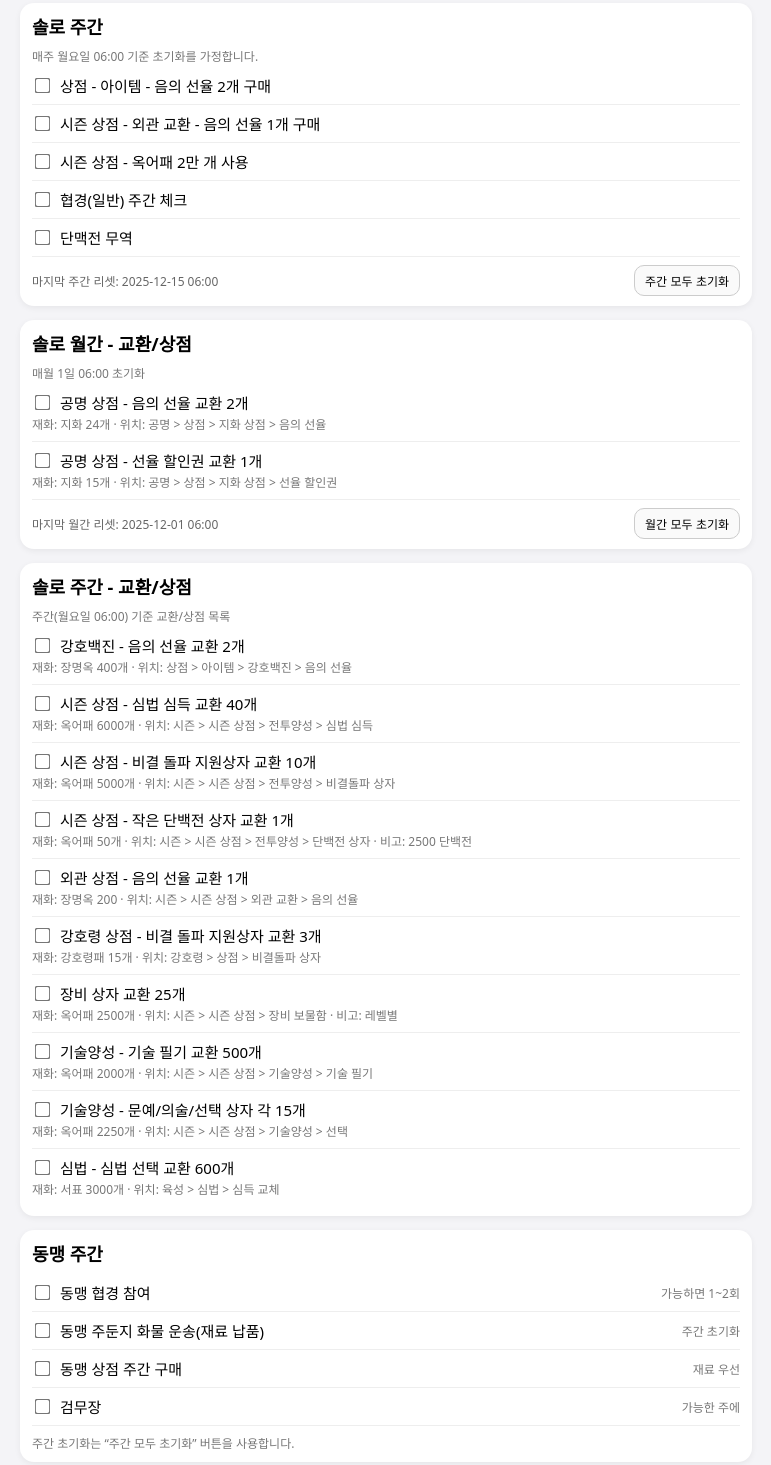
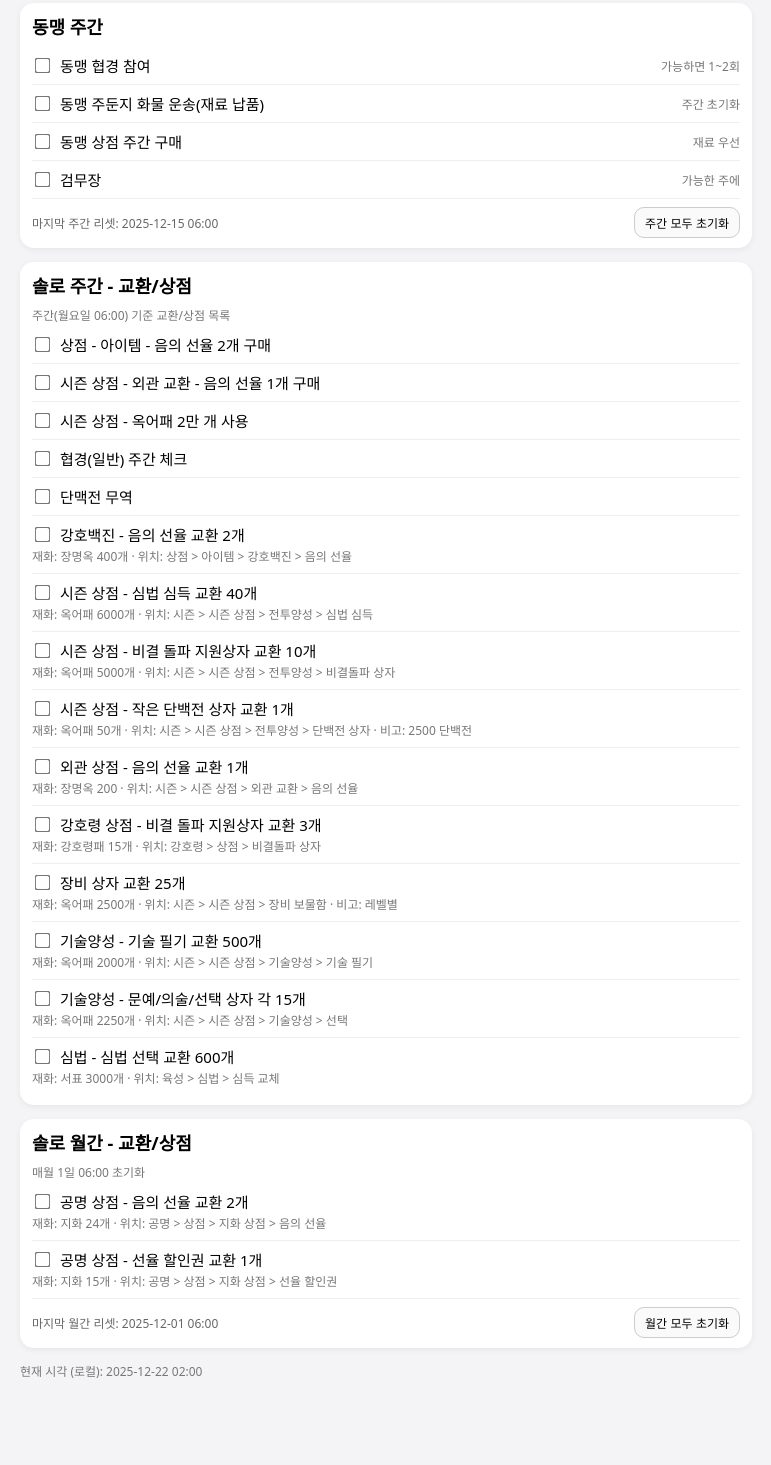
Before and after one commit to Leticia-9/WWM_Check_list, a plain HTML site: page index.html in a window 1280 px wide. Shown: the part 940-2405 px from the top of the page, without its empty margins (254-1025 px from the left). After the commit the page ends 2360 px from the top, so only its background shows below. Drawn offline with Linux system fonts and the light colour scheme.

Commit message:
위치 순서 수정

```diff
--- a/index.html
+++ b/index.html
@@ -177,7 +177,7 @@
     </div>
   </div>
 
-  <!-- 솔로 일일 -->
+  <!-- 1) 솔로 일일 -->
   <div class="card" data-card="solo-daily">
     <h2>
       <span>솔로 일일</span>
@@ -285,7 +285,7 @@
     </div>
   </div>
 
-  <!-- 동맹 일일 -->
+  <!-- 2) 동맹 일일 -->
   <div class="card" data-card="guild-daily">
     <h2><span>동맹 일일</span></h2>
     <div class="card-note">동맹 루틴용 카드입니다.</div>
@@ -300,14 +300,58 @@
 
     <div class="section-footer">
       <span class="muted">동맹 일일은 “솔로 일일 초기화”에 함께 초기화됩니다.</span>
+      <span></span>
     </div>
   </div>
 
-  <!-- 솔로 주간 -->
-  <div class="card" data-card="solo-weekly">
-    <h2><span>솔로 주간</span></h2>
-    <div class="card-note">매주 월요일 06:00 기준 초기화를 가정합니다.</div>
+  <!-- 3) 동맹 주간 -->
+  <div class="card" data-card="guild-weekly">
+    <h2><span>동맹 주간</span></h2>
 
+    <div class="task-row" data-freq="weekly" data-scope="guild" data-kind="check" data-search="협경 동맹 협경">
+      <label class="task-label">
+        <input type="checkbox" data-task-id="weekly-guild-hyeopgyeong">
+        동맹 협경 참여
+      </label>
+      <small>가능하면 1~2회</small>
+    </div>
+
+    <div class="task-row" data-freq="weekly" data-scope="guild" data-kind="check" data-search="화물 운송 주둔지">
+      <label class="task-label">
+        <input type="checkbox" data-task-id="weekly-guild-cargo">
+        동맹 주둔지 화물 운송(재료 납품)
+      </label>
+      <small>주간 초기화</small>
+    </div>
+
+    <div class="task-row" data-freq="weekly" data-scope="guild" data-kind="check" data-search="동맹 상점 주간 구매">
+      <label class="task-label">
+        <input type="checkbox" data-task-id="weekly-guild-shop">
+        동맹 상점 주간 구매
+      </label>
+      <small>재료 우선</small>
+    </div>
+
+    <div class="task-row" data-freq="weekly" data-scope="guild" data-kind="check" data-search="검무장 동맹 주간">
+      <label class="task-label">
+        <input type="checkbox" data-task-id="weekly-guild-raid">
+        검무장
+      </label>
+      <small>가능한 주에</small>
+    </div>
+
+    <div class="section-footer">
+      <span id="weekly-last-reset"></span>
+      <button id="weekly-manual-reset" type="button">주간 모두 초기화</button>
+    </div>
+  </div>
+
+  <!-- 4) 솔로 주간 - 교환/상점 -->
+  <div class="card" data-card="solo-weekly-exchange">
+    <h2><span>솔로 주간 - 교환/상점</span></h2>
+    <div class="card-note">주간(월요일 06:00) 기준 교환/상점 목록</div>
+
+    <!-- (기존 솔로 주간에 있던 항목들) -->
     <div class="task-row" data-freq="weekly" data-scope="solo" data-kind="check" data-search="상점 아이템 음의 선율 2개">
       <label class="task-label">
         <input type="checkbox" data-task-id="weekly-shop-sound2">
@@ -336,7 +380,6 @@
       </label>
     </div>
 
-    <!-- 추가: 단맥전 무역 -->
     <div class="task-row" data-freq="weekly" data-scope="solo" data-kind="check" data-search="단맥전 무역">
       <label class="task-label">
         <input type="checkbox" data-task-id="weekly-danmaek-trade">
@@ -344,48 +387,7 @@
       </label>
     </div>
 
-    <div class="section-footer">
-      <span id="weekly-last-reset"></span>
-      <button id="weekly-manual-reset" type="button">주간 모두 초기화</button>
-    </div>
-  </div>
-
-  <!-- 솔로 월간 - 교환/상점 (월간 초기화) -->
-  <div class="card" data-card="solo-monthly-exchange">
-    <h2><span>솔로 월간 - 교환/상점</span></h2>
-    <div class="card-note">매월 1일 06:00 초기화</div>
-
-    <div class="task-row" data-freq="monthly" data-scope="solo" data-kind="check" data-search="공명 상점 음의 선율 교환 지화">
-      <div>
-        <label class="task-label">
-          <input type="checkbox" data-task-id="monthly-gongmyeong-sound2">
-          공명 상점 - 음의 선율 교환 2개
-        </label>
-        <small>재화: 지화 24개 · 위치: 공명 &gt; 상점 &gt; 지화 상점 &gt; 음의 선율</small>
-      </div>
-    </div>
-
-    <div class="task-row" data-freq="monthly" data-scope="solo" data-kind="check" data-search="공명 상점 선율 할인권 교환 지화">
-      <div>
-        <label class="task-label">
-          <input type="checkbox" data-task-id="monthly-gongmyeong-coupon1">
-          공명 상점 - 선율 할인권 교환 1개
-        </label>
-        <small>재화: 지화 15개 · 위치: 공명 &gt; 상점 &gt; 지화 상점 &gt; 선율 할인권</small>
-      </div>
-    </div>
-
-    <div class="section-footer">
-      <span id="monthly-last-reset"></span>
-      <button id="monthly-manual-reset" type="button">월간 모두 초기화</button>
-    </div>
-  </div>
-
-  <!-- 솔로 주간 - 교환/상점 -->
-  <div class="card" data-card="solo-weekly-exchange">
-    <h2><span>솔로 주간 - 교환/상점</span></h2>
-    <div class="card-note">주간(월요일 06:00) 기준 교환/상점 목록</div>
-
+    <!-- (기존 솔로 주간 - 교환/상점 목록) -->
     <div class="task-row" data-freq="weekly" data-scope="solo" data-kind="check" data-search="강호백진 음의 선율 장명옥">
       <div>
         <label class="task-label">
@@ -487,44 +489,34 @@
     </div>
   </div>
 
-  <!-- 동맹 주간 -->
-  <div class="card" data-card="guild-weekly">
-    <h2><span>동맹 주간</span></h2>
+  <!-- 5) 솔로 월간 - 교환/상점 -->
+  <div class="card" data-card="solo-monthly-exchange">
+    <h2><span>솔로 월간 - 교환/상점</span></h2>
+    <div class="card-note">매월 1일 06:00 초기화</div>
 
-
-    <div class="task-row" data-freq="weekly" data-scope="guild" data-kind="check" data-search="협경 동맹 협경">
+    <div class="task-row" data-freq="monthly" data-scope="solo" data-kind="check" data-search="공명 상점 음의 선율 교환 지화">
+      <div>
         <label class="task-label">
-        <input type="checkbox" data-task-id="weekly-guild-hyeopgyeong">
-        동맹 협경 참여
+          <input type="checkbox" data-task-id="monthly-gongmyeong-sound2">
+          공명 상점 - 음의 선율 교환 2개
         </label>
-      <small>가능하면 1~2회</small>
+        <small>재화: 지화 24개 · 위치: 공명 &gt; 상점 &gt; 지화 상점 &gt; 음의 선율</small>
       </div>
-<div class="task-row" data-freq="weekly" data-scope="guild" data-kind="check" data-search="화물 운송 주둔지">
-      <label class="task-label">
-        <input type="checkbox" data-task-id="weekly-guild-cargo">
-        동맹 주둔지 화물 운송(재료 납품)
-      </label>
-      <small>주간 초기화</small>
     </div>
 
-    <div class="task-row" data-freq="weekly" data-scope="guild" data-kind="check" data-search="동맹 상점 주간 구매">
+    <div class="task-row" data-freq="monthly" data-scope="solo" data-kind="check" data-search="공명 상점 선율 할인권 교환 지화">
+      <div>
         <label class="task-label">
-        <input type="checkbox" data-task-id="weekly-guild-shop">
-        동맹 상점 주간 구매
+          <input type="checkbox" data-task-id="monthly-gongmyeong-coupon1">
+          공명 상점 - 선율 할인권 교환 1개
         </label>
-      <small>재료 우선</small>
+        <small>재화: 지화 15개 · 위치: 공명 &gt; 상점 &gt; 지화 상점 &gt; 선율 할인권</small>
       </div>
-
-    <div class="task-row" data-freq="weekly" data-scope="guild" data-kind="check" data-search="검무장 동맹 주간">
-      <label class="task-label">
-        <input type="checkbox" data-task-id="weekly-guild-raid">
-        검무장
-      </label>
-      <small>가능한 주에</small>
     </div>
 
     <div class="section-footer">
-      <span class="muted">주간 초기화는 “주간 모두 초기화” 버튼을 사용합니다.</span>
+      <span id="monthly-last-reset"></span>
+      <button id="monthly-manual-reset" type="button">월간 모두 초기화</button>
     </div>
   </div>
 
```
Lines whose indentation alone changed are shown as unchanged.
